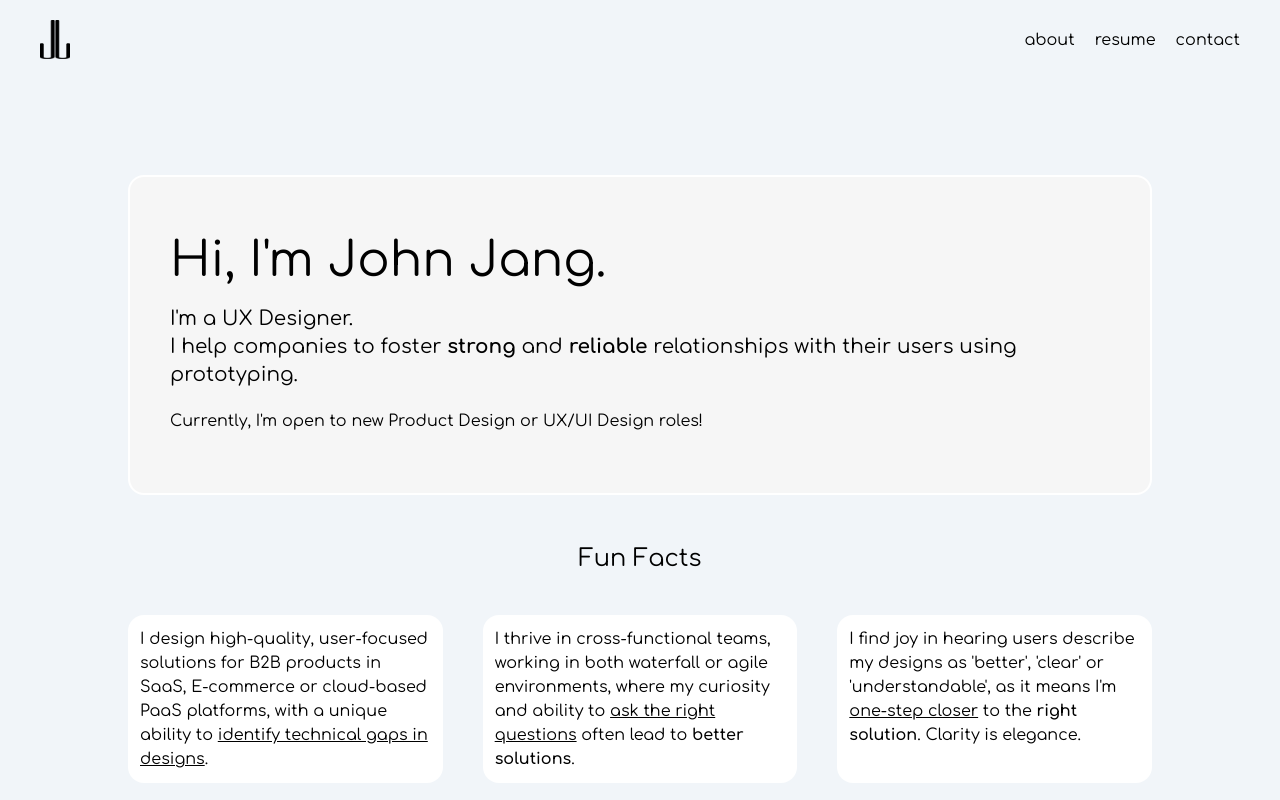
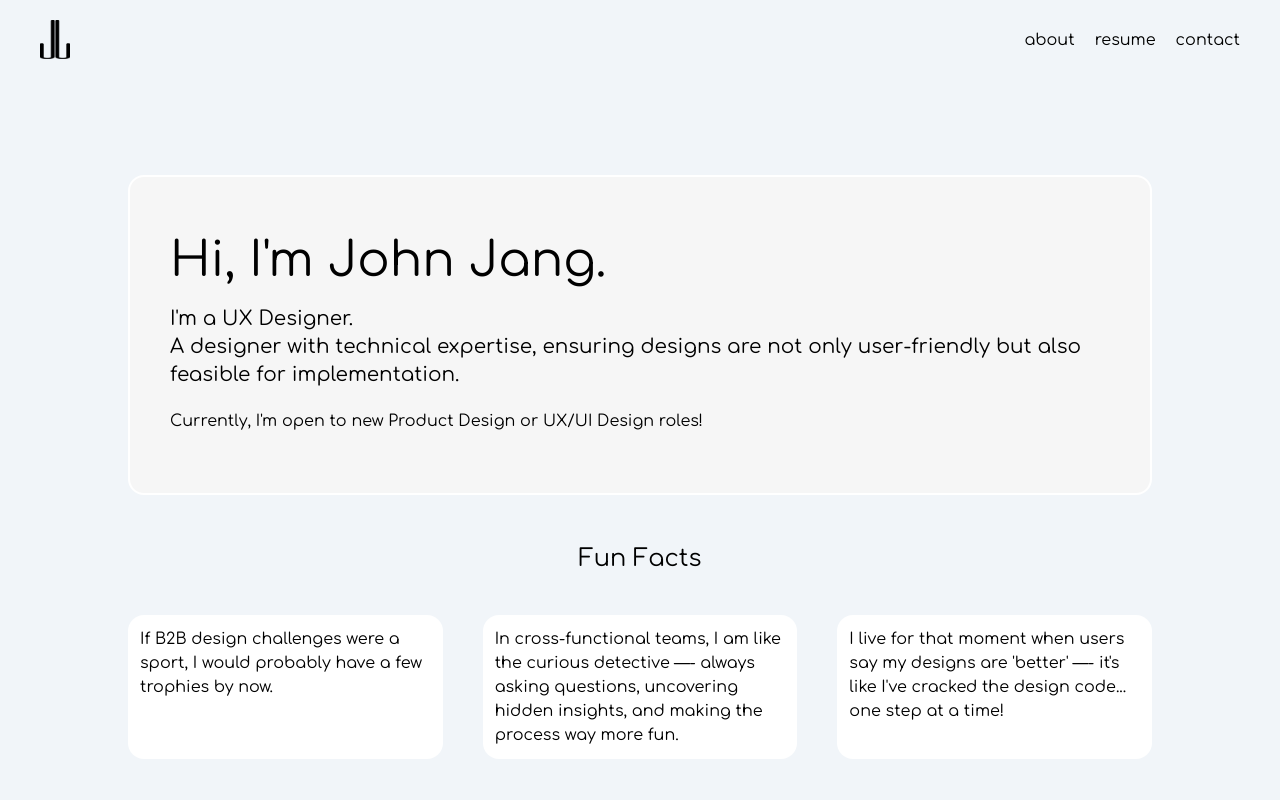
Before and after one commit to johnjang94/portfolio-ver-3, a React (Vite) app: page / in a window 1280 px wide. Shown: the top 800 px of the page. Built offline with nearby package versions, Linux system fonts and the light colour scheme.

Commit message:
changing fun facts little bit

```diff
--- a/src/pages/design/operate/overview.jsx
+++ b/src/pages/design/operate/overview.jsx
@@ -6,20 +6,11 @@ export default function Overview() {
         <div>
           <p className="font-semibold">At Issue</p>
           <p className="p-5">
-            Many hotelier managers find the existing inventory management from
-            other brands{" "}
-            <span className="text-red-500">difficult to control</span>.
+            Hoteliers <span className="text-red-500">struggled</span> with
+            finding up-to-date room rates quickly, leading to{" "}
+            <span className="text-red-500">delays</span> in booking processes
+            and <span className="underline">customer dissatisfaction</span>.
           </p>
-          <div className="px-8 space-y-3">
-            <p>
-              Problem 1 | Navigation is{" "}
-              <span className="text-red-500">not straight-forward</span>
-            </p>
-            <p>
-              Problem 2 | Suspected irrelevant content{" "}
-              <span className="text-red-500">slows</span> users
-            </p>
-          </div>
           <p className="p-5">
             In this SaaS project, <span className="underline">OperateEase</span>
             , intends to simplify the workflow of the operation.
--- a/src/pages/home/home.jsx
+++ b/src/pages/home/home.jsx
@@ -4,7 +4,6 @@ import { useEffect, useState } from "react";
 import { home } from "../../utils/home";
 
 const methods = ["Product Designer.", "UX Designer.", "Web Designer."];
-const methods2 = ["user research.", "prototyping.", "usability tests."];
 
 const data = [
   {
@@ -91,32 +90,6 @@ export default function Home() {
     }
   }, [charIndex, methodIndex]);
 
-  const [currentMethod2, setCurrentMethod2] = useState("");
-  const [methodIndex2, setMethodIndex2] = useState(0);
-  const [charIndex2, setCharIndex2] = useState(0);
-
-  useEffect(() => {
-    if (methodIndex2 < methods2.length) {
-      if (charIndex2 < methods2[methodIndex2].length) {
-        const typingTimer = setTimeout(() => {
-          setCurrentMethod2(
-            (prev) => prev + methods2[methodIndex2][charIndex2]
-          );
-          setCharIndex2((prev) => prev + 1);
-        }, 100);
-
-        return () => clearTimeout(typingTimer);
-      } else {
-        const pauseTimer = setTimeout(() => {
-          setCurrentMethod2("");
-          setCharIndex2(0);
-          setMethodIndex2((prev) => (prev + 1) % methods2.length);
-        }, 2000);
-
-        return () => clearTimeout(pauseTimer);
-      }
-    }
-  }, [charIndex2, methodIndex2]);
   return (
     <div>
       <header className="lg:my-24 mx-auto px-5 md:px-0 lg:w-[80vw] w-11/12 mt-20 mb-82 2xl:my-28">
@@ -124,13 +97,10 @@ export default function Home() {
           <h1 className="md:text-5xl text-2xl py-5">Hi, I&#39;m John Jang.</h1>
           <div className="md:text-xl text-base mb-3 md:mb-0">
             <h1>I&#39;m a {currentMethod}</h1>
-            <h1>
-              I help companies to foster{" "}
-              <span className="font-bold">strong</span> and{" "}
-              <span className="font-bold">reliable</span> relationships with
-              their users using{" "}
-              <span className="typewriter-text">{currentMethod2}</span>
-            </h1>
+            <p>
+              A designer with technical expertise, ensuring designs are not only
+              user-friendly but also feasible for implementation.
+            </p>
           </div>
           <div>
             <p className="my-5 text-base">
@@ -144,31 +114,22 @@ export default function Home() {
           <div className="md:grid md:grid-cols-3 items-start py-10 gap-10 space-y-5 md:space-y-0 xl:h-28">
             <div className="bg-white rounded-2xl p-3 h-full">
               <p>
-                I design high-quality, user-focused solutions for B2B products
-                in SaaS, E-commerce or cloud-based PaaS platforms, with a unique
-                ability to{" "}
-                <span className="underline">
-                  identify technical gaps in designs
-                </span>
-                .
+                If B2B design challenges were a sport, I would probably have a
+                few trophies by now.
               </p>
             </div>
             <div className="bg-white rounded-2xl p-3 h-full">
               <p>
-                I thrive in cross-functional teams, working in both waterfall or
-                agile environments, where my curiosity and ability to{" "}
-                <span className="underline">ask the right questions</span> often
-                lead to <span className="font-semibold">better solutions</span>.
+                In cross-functional teams, I am like the curious detective —-
+                always asking questions, uncovering hidden insights, and making
+                the process way more fun.
               </p>
             </div>
             <div className="bg-white rounded-2xl p-3 h-full">
               <p>
-                I find joy in hearing users describe my designs as
-                &#39;better&#39;, &#39;clear&#39; or &#39;understandable&#39;,
-                as it means I&#39;m{" "}
-                <span className="underline">one-step closer</span> to the{" "}
-                <span className="font-semibold">right solution</span>. Clarity
-                is elegance.
+                I live for that moment when users say my designs are
+                &#39;better&#39; —- it&#39;s like I&#39;ve cracked the design
+                code... one step at a time!
               </p>
             </div>
           </div>
```
